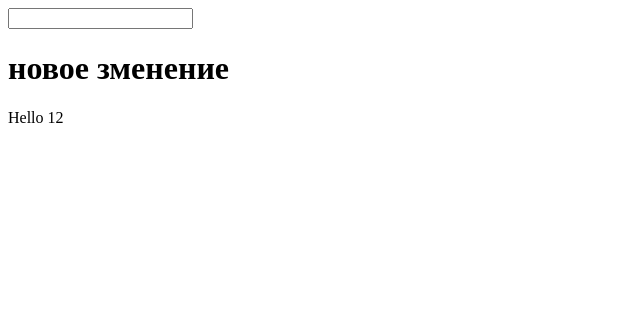
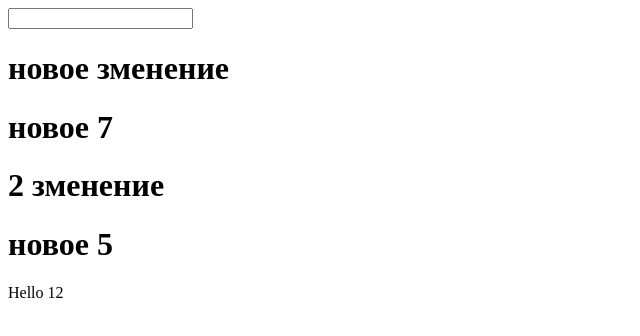
Before and after one commit to renattyt/reagentmedia, a plain HTML site: page index.html in a window 1280 px wide. Shown: the whole page, without its empty margins (0-640 px from the left). Drawn offline with nearby package versions, Linux system fonts and the light colour scheme.

Commit message:
first commit

```diff
--- a/index.html
+++ b/index.html
@@ -9,6 +9,9 @@
 <body ng-app>
     <input type="text" ng-model="name">
     <h1>новое зменение</h1>
+     <h1>новое 7</h1>
+     <h1>2 зменение</h1>
+     <h1>новое 5</h1>
     Hello {{name + 2*6}}
 
 
```
